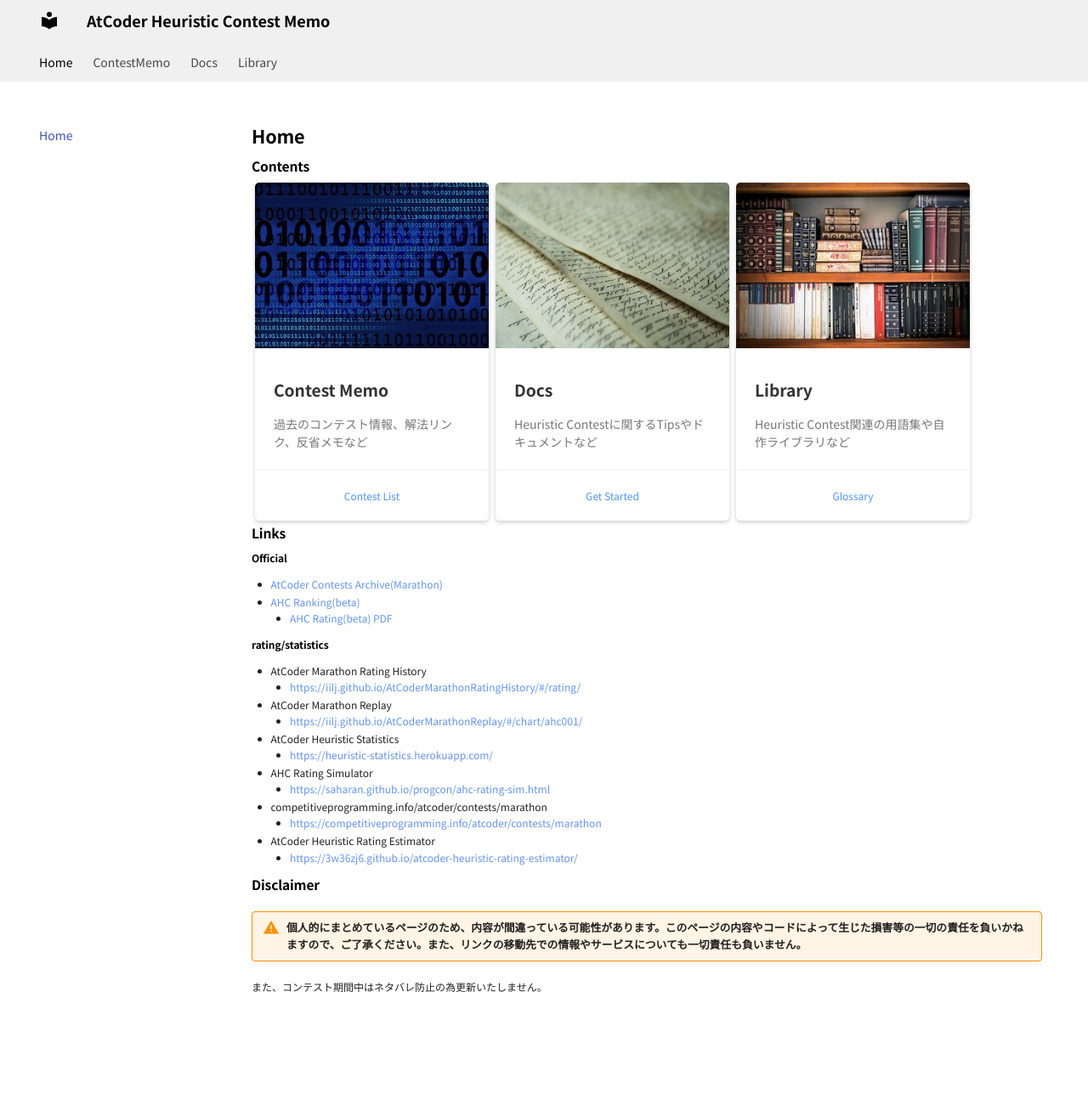
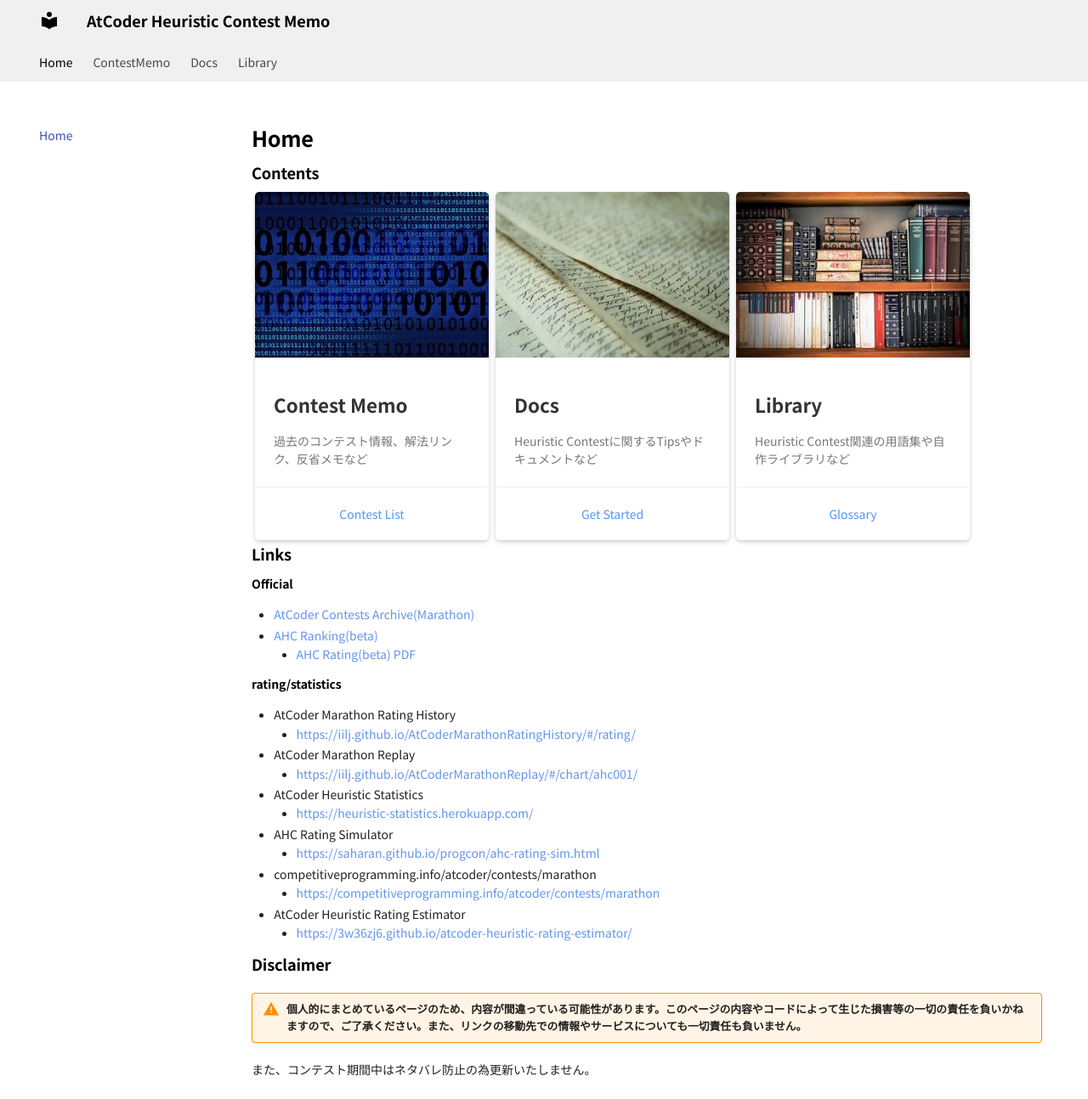
Before and after one commit to jetbead/AtCoderHeuristicContestMemo, an MkDocs documentation site: the page built from docs/index.md, in a window 1280 px wide and 1294 px high. Shown: the whole window at 85% size. Built offline with MkDocs 1.6.1 and Material for MkDocs 9.7.7, drawn with Linux system fonts in a browser that asks for light colours; some web fonts are replaced.

Commit message:
Update custom.css

```diff
--- a/docs/css/custom.css
+++ b/docs/css/custom.css
@@ -21,7 +21,7 @@
 }
 
 .md-typeset {
-  font-size: 0.6rem;
+  font-size: 0.7rem;
 }
 
 .md-typeset a {
```
